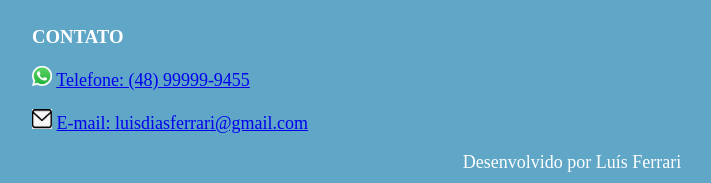
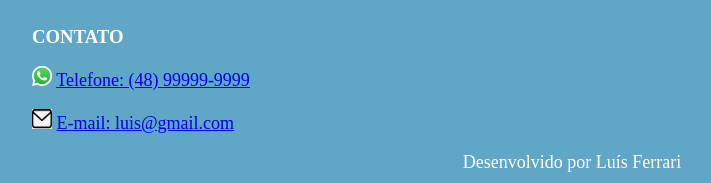
Before and after one commit to ldferrari/aula_html5_CSS3, a plain HTML site: page index.html in a window 1280 px wide. Shown: the part 1686-1869 px from the top of the page, without its empty margins (68-779 px from the left). Drawn offline with Linux system fonts and the light colour scheme.

Commit message:
Meu primeiro commit da minha primeira pagina com html5 e css3

```diff
--- a/index.html
+++ b/index.html
@@ -80,11 +80,11 @@
             <h3>CONTATO</h3>
             <P>
                 <img src="img/whatsapp.jpg" width="20px" height="20px">
-                <a href="tel:48999999455">  Telefone: (48) 99999-9455</a>
+                <a href="tel:48999999999">  Telefone: (48) 99999-9999</a>
             </P>
             <P>
                 <img src="img/Email.jpg" width="20px" height="20px">
-                <a href="mailto:luisdiasferrari@gmailcom">  E-mail: luisdiasferrari@gmail.com</a>
+                <a href="mailto:luis@gmailcom">  E-mail: luis@gmail.com</a>
             </P>
         </section>
         <footer>
```
